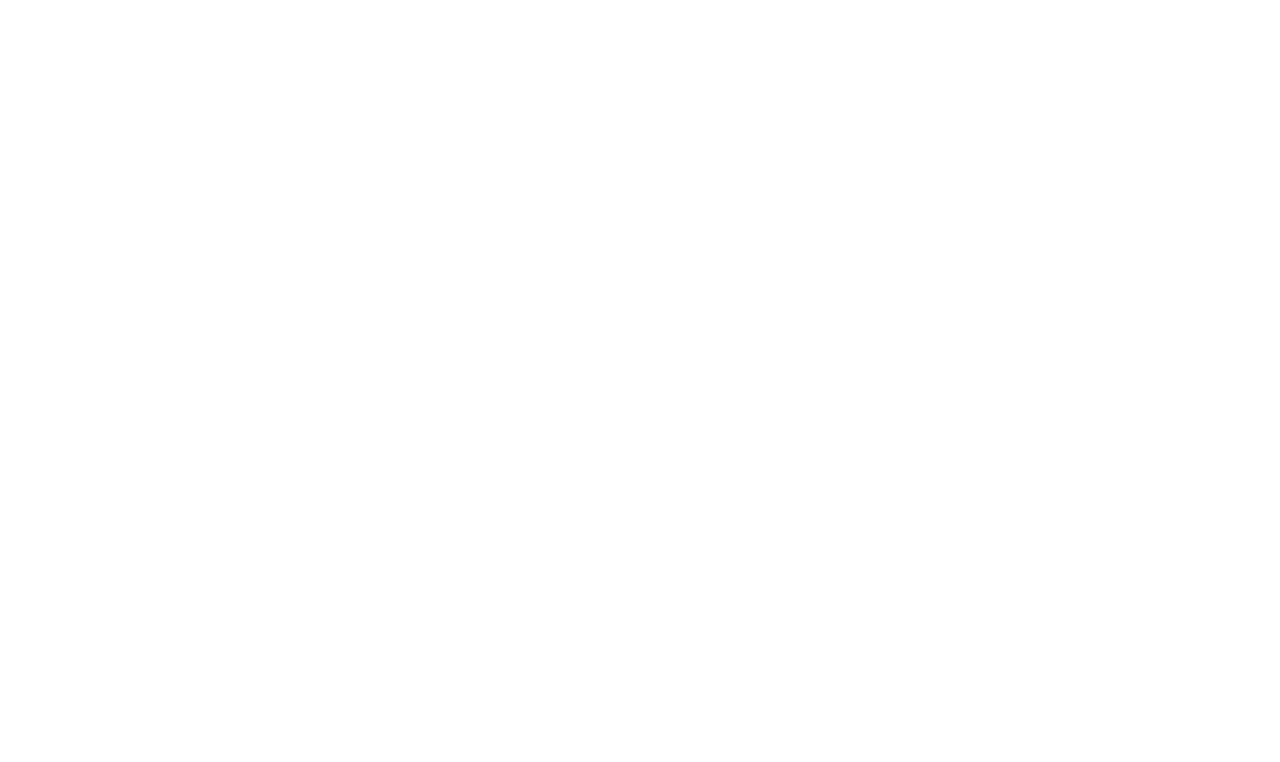
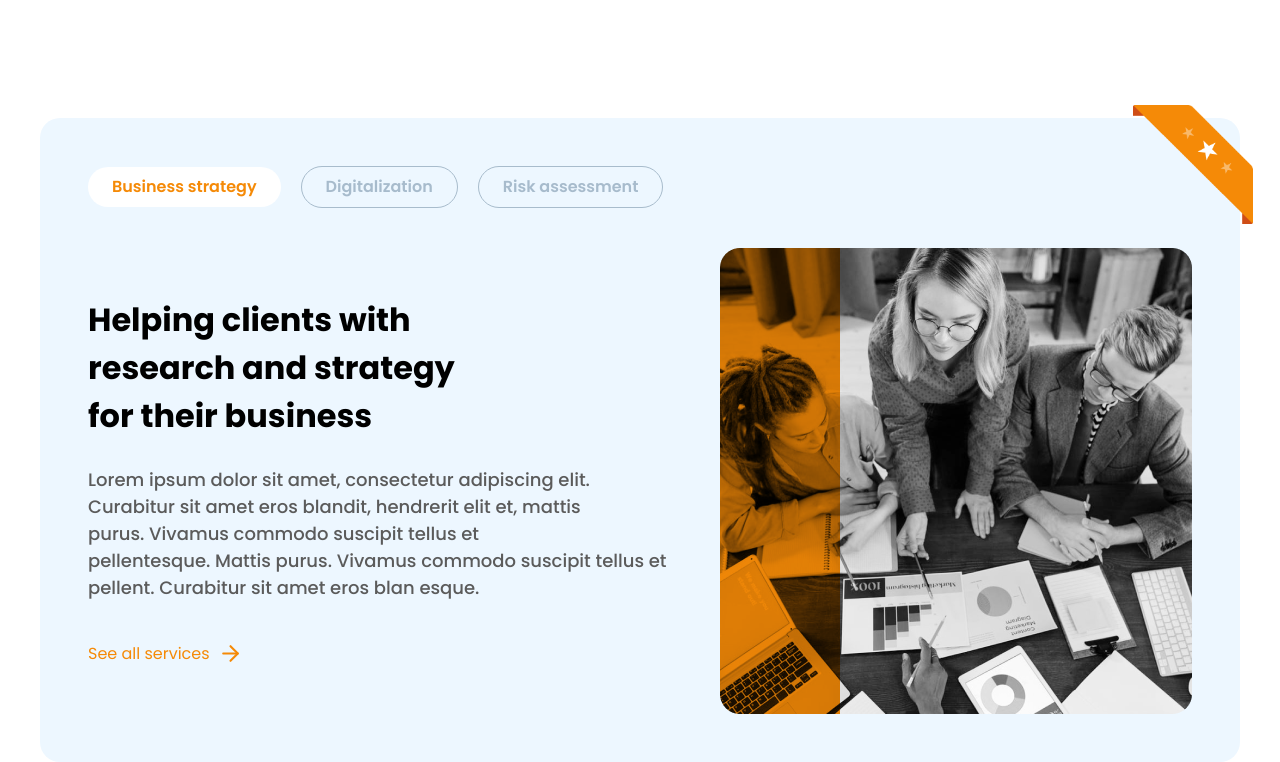
Before and after one commit to Duclaux/finsweet-website-agency, a React (Vite) app: page / in a window 1280 px wide. Shown: the part 3033-3795 px from the top of the page. Before the commit the page ends 3151 px from the top, so only its background shows below. Built offline with nearby package versions, Linux system fonts and the light colour scheme.

Commit message:
Implement home service section

```diff
--- /dev/null
+++ b/src/components/home/Service.tsx
@@ -0,0 +1,52 @@
+import { Link } from "react-router-dom";
+import Container from "../Container";
+import { ArrowRight } from "lucide-react";
+
+function Service() {
+  return (
+    <Container>
+      <div className="bg-[#EDF7FF] p-12 rounded-[20px] relative">
+        <div className="absolute -top-3.25 -right-3.25">
+          <img src="../src/assets/images/Ribbon.png" alt="" className="w-30"/>
+        </div>
+        <div className="grid-rows-3 space-y-5 xl:space-y-0 xl:space-x-5 items-center gap-2 mb-10">
+              <button className="text-[#F58A07] font-semibold text-[16px] w-full xl:w-fit py-2 px-6 bg-white rounded-[31px]">
+                Business strategy
+              </button>
+
+              <button className="text-[#063255]/30 font-semibold text-[16px] w-full xl:w-fit py-2 px-6 border border-[#A8BCCC] rounded-[31px]">
+                Digitalization
+              </button>
+
+              <button className="text-[#063255]/30 font-semibold text-[16px] w-full xl:w-fit py-2 px-6 border border-[#A8BCCC] rounded-[31px]">
+                Risk assessment
+              </button>
+            </div>
+        <div className="flex flex-col-reverse xl:flex-row items-center justify-between">
+          <div>
+            <div>
+                <h1 className="text-h1">
+                    Helping clients with<br/>research and strategy<br/>for their business
+                </h1>
+                <p className="text-[12px] xl:text-[18px] font-medium text-[#5B5B5B] mt-6.5 mb-10">
+                    Lorem ipsum dolor sit amet, consectetur adipiscing elit.<br/>Curabitur sit amet eros blandit, hendrerit elit et, mattis<br/>purus. Vivamus commodo suscipit tellus et<br/>pellentesque.
+
+                    Mattis purus. Vivamus commodo suscipit tellus et<br/>pellent. Curabitur sit amet eros blan esque.
+                </p>
+
+                <Link to="/" className="flex items-center gap-2 text-[#F58A07]">
+                    See all services <ArrowRight size={25} color="#F58A07" />
+                </Link>
+            </div>
+          </div>
+
+          <div>
+            <img src="../src/assets/images/Service-image.png" alt="" />
+          </div>
+        </div>
+      </div>
+    </Container>
+  );
+}
+
+export default Service;
--- a/src/pages/Home.tsx
+++ b/src/pages/Home.tsx
@@ -2,6 +2,7 @@
 import Exepiency from "../components/home/Exepiency"
 import HomeHeader from "../components/home/HomeHeader"
 import Solutions from "../components/home/Solutions"
+import Service from "../components/home/Service"
 
 function Home() {
   return (
@@ -10,6 +11,7 @@
       <BlogCards />
       <Solutions />
       <Exepiency />
+      <Service />
     </>
   )
 }
```
Also changed, not shown: src/assets/images/Ribbon.png (added), src/assets/images/Service-image.png (added).
